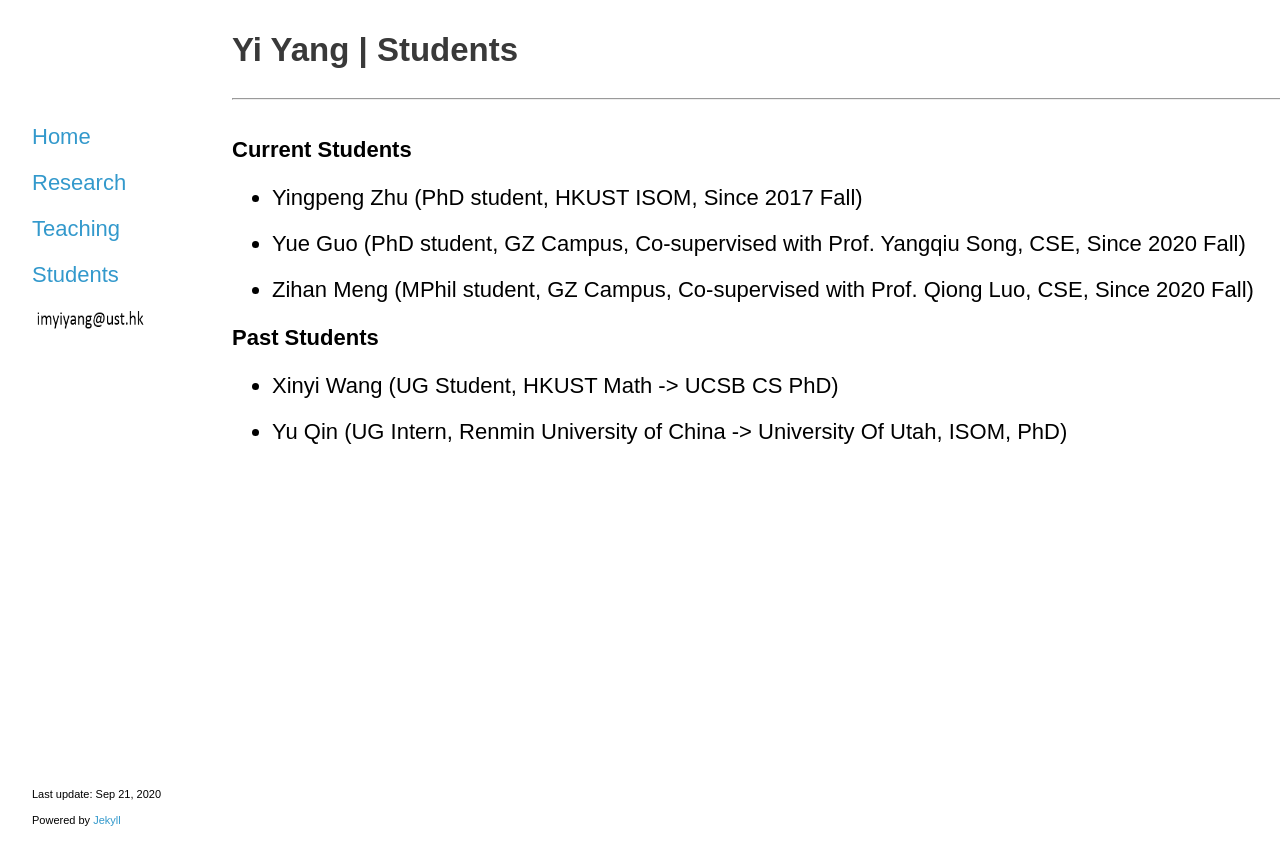
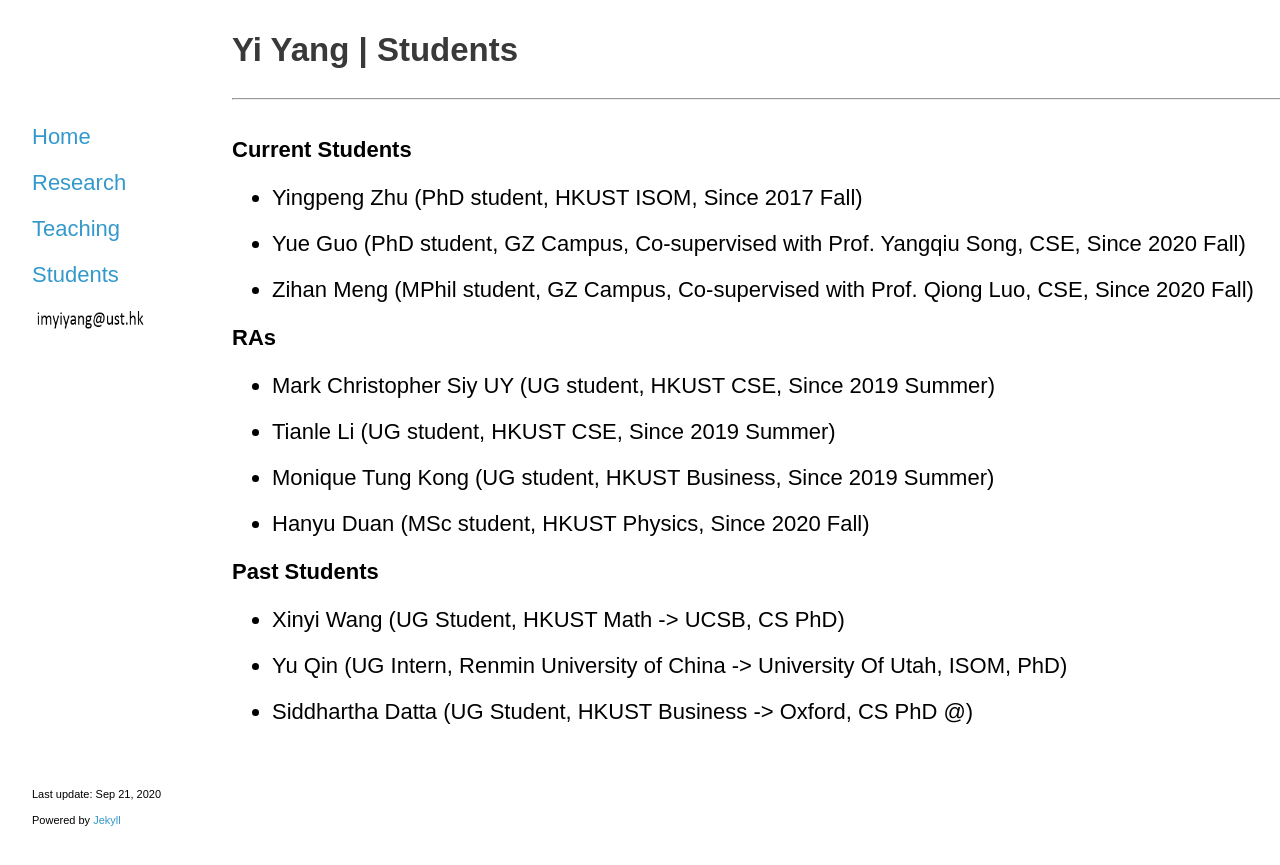
Before and after one commit to yya518/yya518.github.io, a Jekyll site: the page built from students.md, in a window 1280 px wide. Shown: the top 865 px of the page. Built offline with Jekyll 4.4.1, drawn with Linux system fonts in a browser that asks for light colours.

Commit message:
update student

```diff
--- a/students.md
+++ b/students.md
@@ -15,8 +15,18 @@ title: research
 + Zihan Meng (MPhil student, GZ Campus, Co-supervised with Prof. Qiong Luo, CSE, Since 2020 Fall)
 
 
+**RAs**
++ Mark Christopher Siy UY (UG student, HKUST CSE, Since 2019 Summer)
+
++ Tianle Li (UG student, HKUST CSE, Since 2019 Summer)
+
++ Monique Tung Kong (UG student, HKUST Business, Since 2019 Summer)
+
++ Hanyu Duan (MSc student, HKUST Physics, Since 2020 Fall)
 
 **Past Students**
-+ Xinyi Wang (UG Student, HKUST Math -> UCSB CS PhD)
++ Xinyi Wang (UG Student, HKUST Math -> UCSB, CS PhD)
 
 + Yu Qin (UG Intern, Renmin University of China -> University Of Utah, ISOM, PhD)
+
++ Siddhartha Datta (UG Student, HKUST Business -> Oxford, CS PhD @)
```
